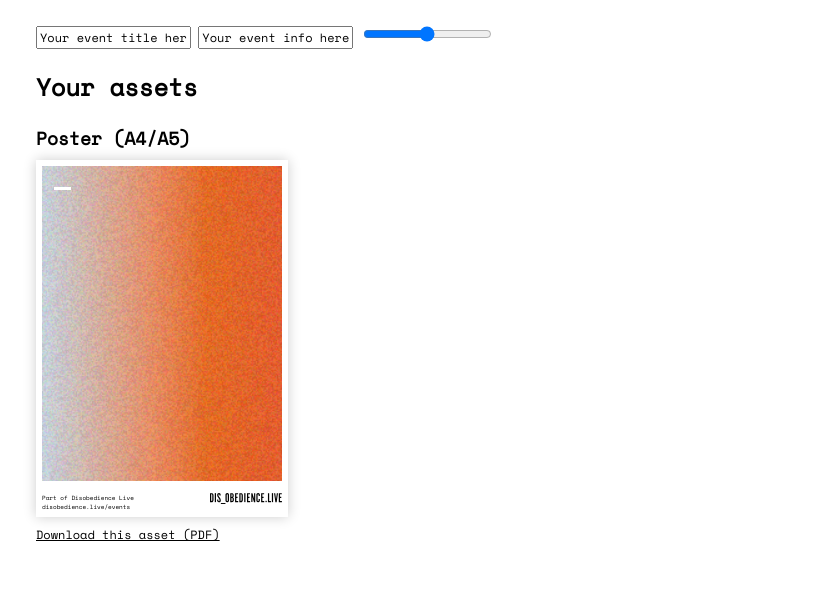
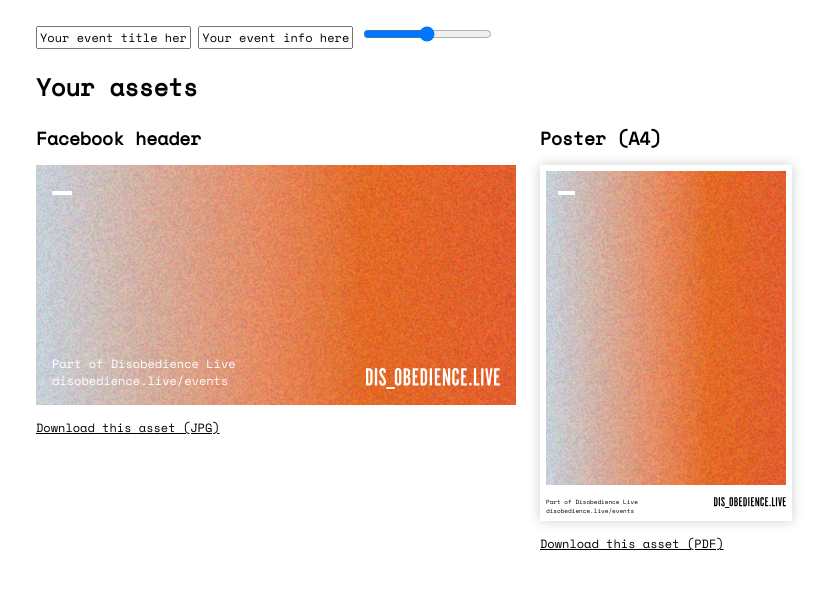
Before and after one commit to richardolsson/editor.disobedience.live, a Flask app: page / in a window 1280 px wide. Shown: the part 83-672 px from the top of the page, without its empty margins (104-931 px from the left). Run offline with Flask 2, Linux system fonts and the light colour scheme; style sheets or scripts are compiled from the project's sources; some libraries are stand-ins or nearby versions.

Commit message:
Add format for Facebook headers

```diff
--- a/app/app.py
+++ b/app/app.py
@@ -1,10 +1,15 @@
 import os
 import tempfile
 import pdfkit
+import imgkit
 
 from flask import Flask, render_template, request, Response
 
 app = Flask(__name__)
+
+SIZES = {
+    'fbheader': (1200, 600),
+}
 
 @app.route('/')
 def index():
@@ -37,21 +42,35 @@ def asset():
         data['style'] = data['style'].replace('/static', static_path)
 
         html = render_template('asset.html', **data)
-        pdf = pdfkit.from_string(html, False, options={
-            'disable-smart-shrinking': '',
-            'page-width': '210',
-            'page-height': '297',
-            'margin-bottom': '0',
-            'margin-left': '0',
-            'margin-right': '0',
-            'margin-top': '0',
-        })
 
-        resp = Response(pdf)
-        resp.headers['Content-Type'] = 'application/pdf'
-        resp.headers['Content-Disposition'] = 'attachment; filename=asset.pdf'
+        if data['medium'] == 'print':
+            pdf = pdfkit.from_string(html, False, options={
+                'disable-smart-shrinking': '',
+                'page-width': '210',
+                'page-height': '297',
+                'margin-bottom': '0',
+                'margin-left': '0',
+                'margin-right': '0',
+                'margin-top': '0',
+            })
 
-        return resp
+            resp = Response(pdf)
+            resp.headers['Content-Type'] = 'application/pdf'
+            resp.headers['Content-Disposition'] = 'attachment; filename=asset.pdf'
+            return resp
+        elif data['medium'] == 'screen':
+            w, h = SIZES[data['format']]
+            img = imgkit.from_string(html, False, options={
+                'disable-smart-width': '',
+                'width': w,
+                'height': h,
+            })
+
+            resp = Response(img)
+            resp.headers['Content-Type'] = 'image/jpeg'
+            resp.headers['Content-Disposition'] = 'attachment; filename=asset.jpg'
+            return resp
+
 
 if __name__ == '__main__':
     app.run(debug=True, host='0.0.0.0', port=8000)
--- a/app/templates/index.html
+++ b/app/templates/index.html
@@ -23,10 +23,30 @@
                 <input type="text" id="infoInput" value="Your event info here">
                 <input type="range" id="gradInput" min="0.0" max="1.0" step="0.01">
             </div>
+
+            <h2>Your assets</h2>
             <div class="previews">
-                <h2>Your assets</h2>
                 <div class="preview">
-                    <h3>Poster (A4/A5)</h3>
+                    <h3>Facebook header</h3>
+                    <div class="asset screen fbheader">
+                        <div class="content gradient-container">
+                            <div class="gradient"></div>
+                            <div class="title"></div>
+                            <div class="info"></div>
+                        </div>
+                        <div class="footer">
+                            <div class="link">
+                                Part of Disobedience Live<br>
+                                disobedience.live/events
+                            </div>
+                            <img class="logo" src="/static/images/logo-white.svg">
+                        </div>
+                    </div>
+                    <a href="">Download this asset (JPG)</a>
+                </div>
+
+                <div class="preview">
+                    <h3>Poster (A4)</h3>
                     <div class="asset print poster">
                         <div class="content gradient-container">
                             <div class="gradient"></div>
--- a/src/scss/_assets.scss
+++ b/src/scss/_assets.scss
@@ -42,10 +42,23 @@
             right: 0;
         }
     }
-}
 
-.print {
-    .content {
+    .title, .info {
+        color: white;
+        text-transform: uppercase;
+        position: relative;
+        z-index: 10;
+    }
+
+    .title {
+        &:after {
+            content: "";
+            background-color: white;
+            display: block;
+            width: 1em;
+            height: 0.2em;
+            margin: 0.5em 0;
+        }
     }
 }
 
@@ -65,22 +78,8 @@
         padding: 1em;
 
         .title, .info {
-            color: white;
             font-size: 1.4em;
             text-transform: uppercase;
-            position: relative;
-            z-index: 10;
-        }
-
-        .title {
-            &:after {
-                content: "";
-                background-color: white;
-                display: block;
-                width: 1em;
-                height: 0.2em;
-                margin: 0.5em 0;
-            }
         }
     }
 
@@ -102,3 +101,48 @@
         }
     }
 }
+
+.fbheader {
+    font-size: 10px;
+    width: 120em;
+    height: 60em;
+    position: relative;
+
+    .content {
+        position: absolute;
+        bottom: 0;
+        right: 0;
+        left: 0;
+        top: 0;
+        z-index: 0;
+        padding: 4em;
+
+        .title, .info {
+            font-size: 5em;
+        }
+    }
+
+    .footer {
+        position: absolute;
+        bottom: 4em;
+        right: 4em;
+        left: 4em;
+
+        .link {
+            position: absolute;
+            bottom: 0;
+            left: 0;
+            font-size: 3em;
+            color: white;
+        }
+
+        .logo {
+            position: absolute;
+            right: 0;
+            bottom: 0;
+
+            width: 30%;
+            height: auto;
+        }
+    }
+}
--- a/src/scss/_previews.scss
+++ b/src/scss/_previews.scss
@@ -1,11 +1,17 @@
 .previews {
+    display: flex;
+
     .preview {
+        align-items: flex-start;
+
+        margin: 0 2em 2em 0;
+
         h3 {
             margin: 0;
         }
 
         .asset {
-            margin: 0.8em 0;
+            margin: 14px 0;
 
             &.print {
                 box-shadow: 0 0 1em rgba(0,0,0,0.2);
@@ -16,4 +22,8 @@
     .poster {
         font-size: 12px;
     }
+
+    .fbheader {
+        font-size: 4px;
+    }
 }
```
Also changed, not shown: app/static/images/logo-white.svg (added), 1 other file.
